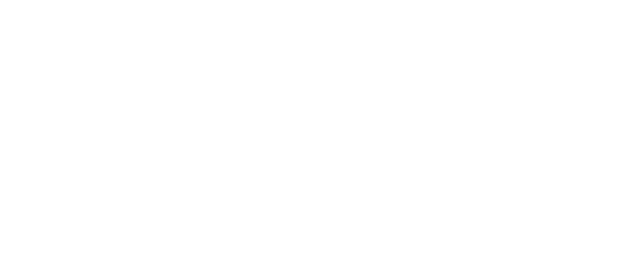
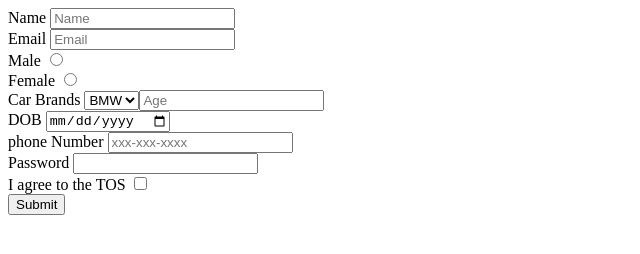
Before and after one commit to acciojob/signup-form-car-dinnysanjay, a website: page main.html in a window 1280 px wide. Shown: the whole page, without its empty margins (0-640 px from the left). Drawn offline with Linux system fonts and the light colour scheme.

Commit message:
created a submission

```diff
--- a/main.html
+++ b/main.html
@@ -8,6 +8,42 @@
 
 <body>
 	<!-- the entire body must be written by student -->
+	<form method="post">
+		<label for="name">Name</label>
+		<input type="text" id="name" placeholder="Name" required>
+		<br>
+		<label for="email">Email</label>
+		<input type="email" id="email" placeholder="Email" required>
+		<br>
+        <label for="gender_m">Male</label>
+		<input type="radio" id="gender_m" name="gender" required>
+		<br>
+        <label for="gender_f">Female</label>
+		<input type="radio" id="gender_f" name="gender" required>
+		<br>
+        <label for="cars">Car Brands</label>
+		<select type="select" id="cars" placeholder="--Please choose an option--" required>
+			<option>BMW</option>
+			<option>Audi</option>
+			<object>Tata</object>
+		<br>
+		<label for="age">Age</label>
+		<input type="number" id="age" placeholder="Age" required>
+		<br>
+		<label for="dob">DOB</label>
+		<input type="date" id="dob" required>
+		<br>
+		<label for="tel">phone Number</label>
+		<input type="tel" id="tel" placeholder="xxx-xxx-xxxx">
+		<br>
+		<label for="password">Password</label>
+		<input type="password" id="password" placeholder="" required>
+		<br>
+		<label for="tos">I agree to the TOS</label>
+		<input type="checkbox" id="tos" required>
+		<br>
+		<button type="submit">Submit</button>
+	</form>
     <script type="text/javascript" src="./script.js">
 </script>
 
```
